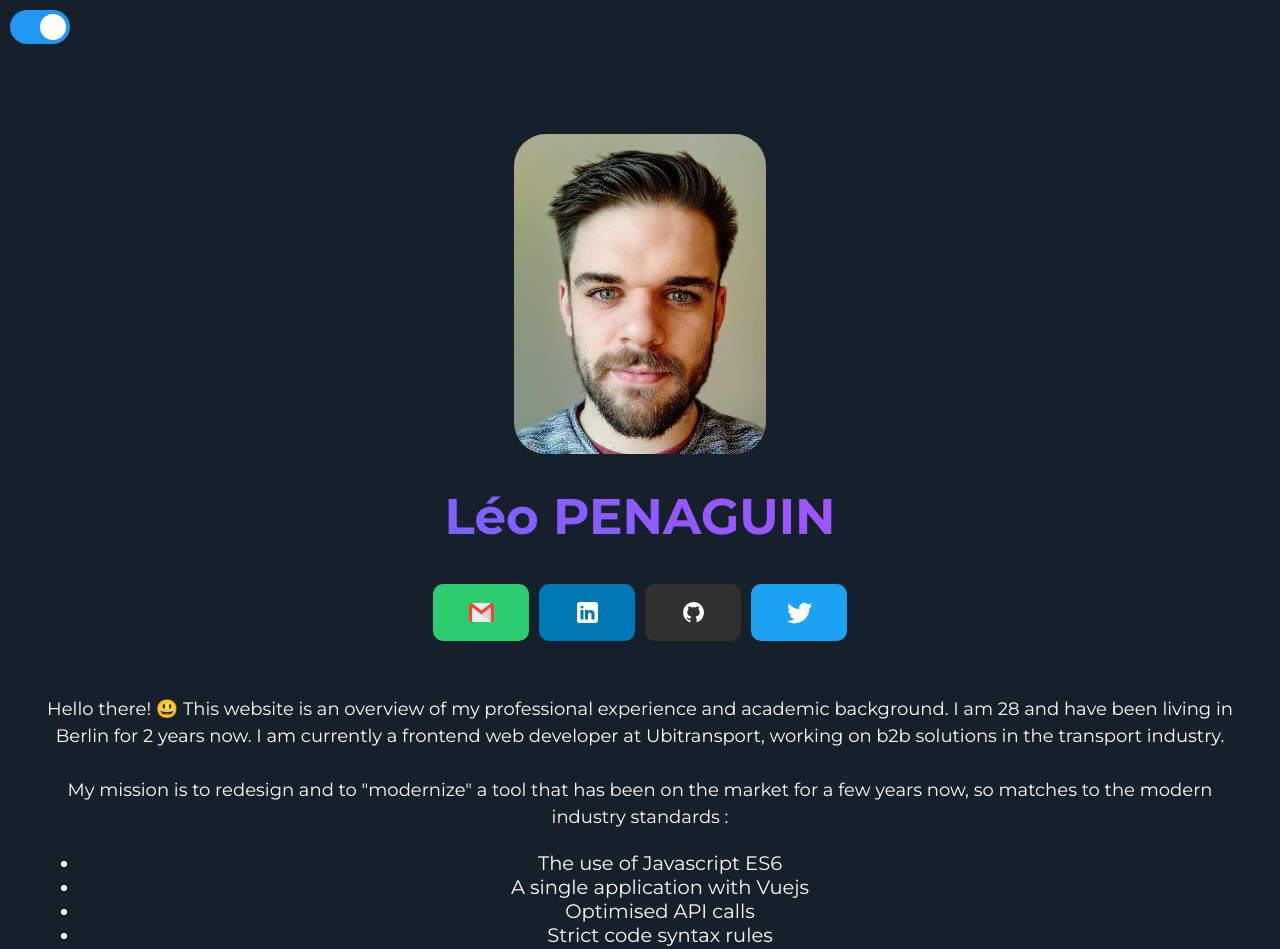
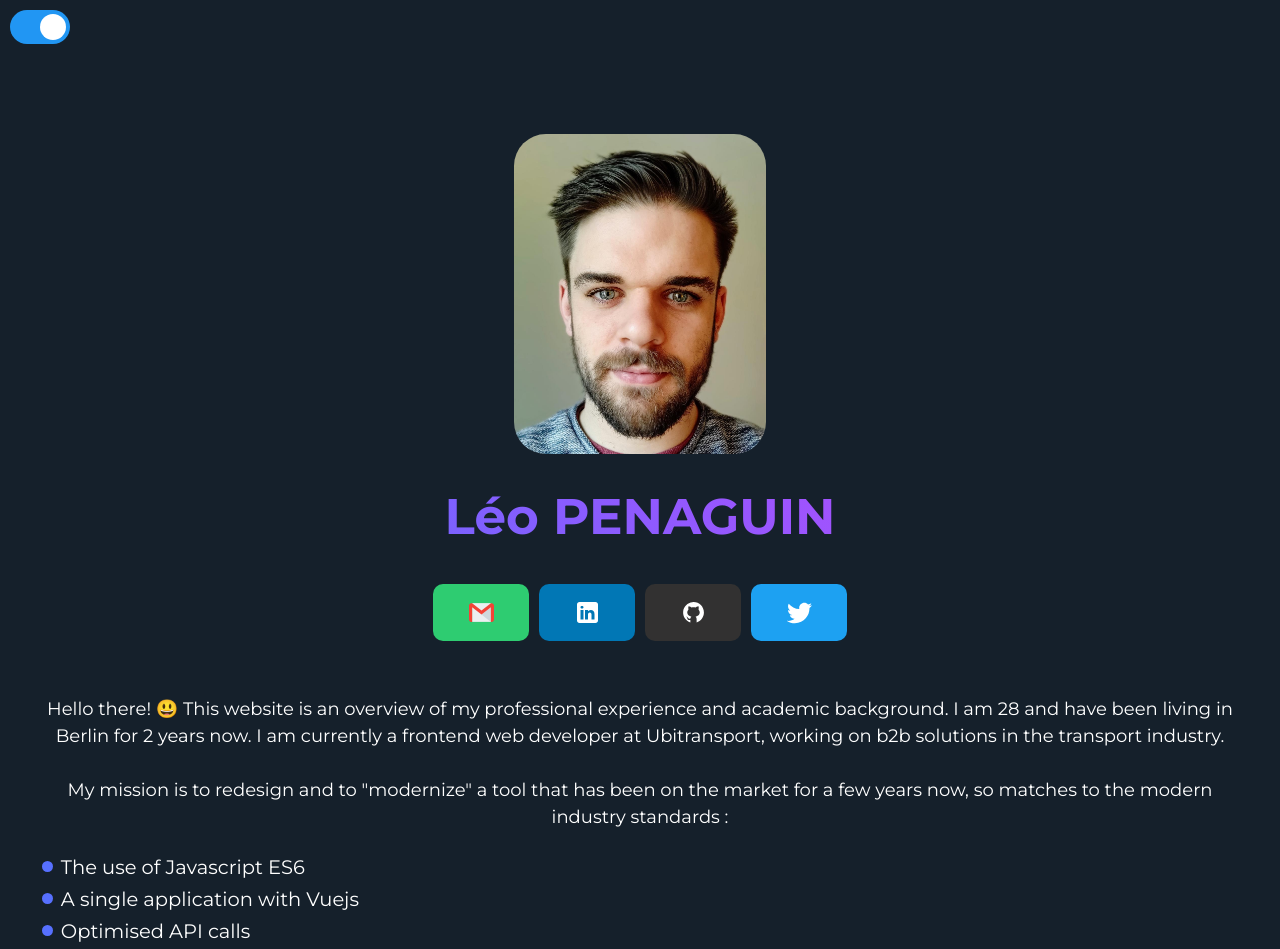
Before and after one commit to LeoPenaguin/resume, a Vue app: page / in a window 1280 px wide. Shown: the top 949 px of the page. Built offline with nearby package versions, Linux system fonts and the light colour scheme.

Commit message:
Updated description list
Oh no double quotes

zeros

s

```diff
--- a/src/components/Sections/Description.vue
+++ b/src/components/Sections/Description.vue
@@ -190,3 +190,28 @@ export default {
     name: 'Description',
 }
 </script>
+
+<style scoped>
+.description-text ul {
+    text-align: left;
+    list-style: none;
+    padding: 0;
+}
+
+.description-text li {
+    line-height: 2rem;
+    padding-left: 1.3rem;
+    position: relative;
+}
+
+.description-text ul li:before {
+    content: '';
+    position: absolute;
+    left: 0.1rem;
+    top: 0.63rem;
+    width: 0.7rem;
+    height: 0.7rem;
+    background: #5770ff;
+    border-radius: 50%;
+}
+</style>
```
Also changed, not shown: 1 other file (tests, documents, lock files or other folders).
